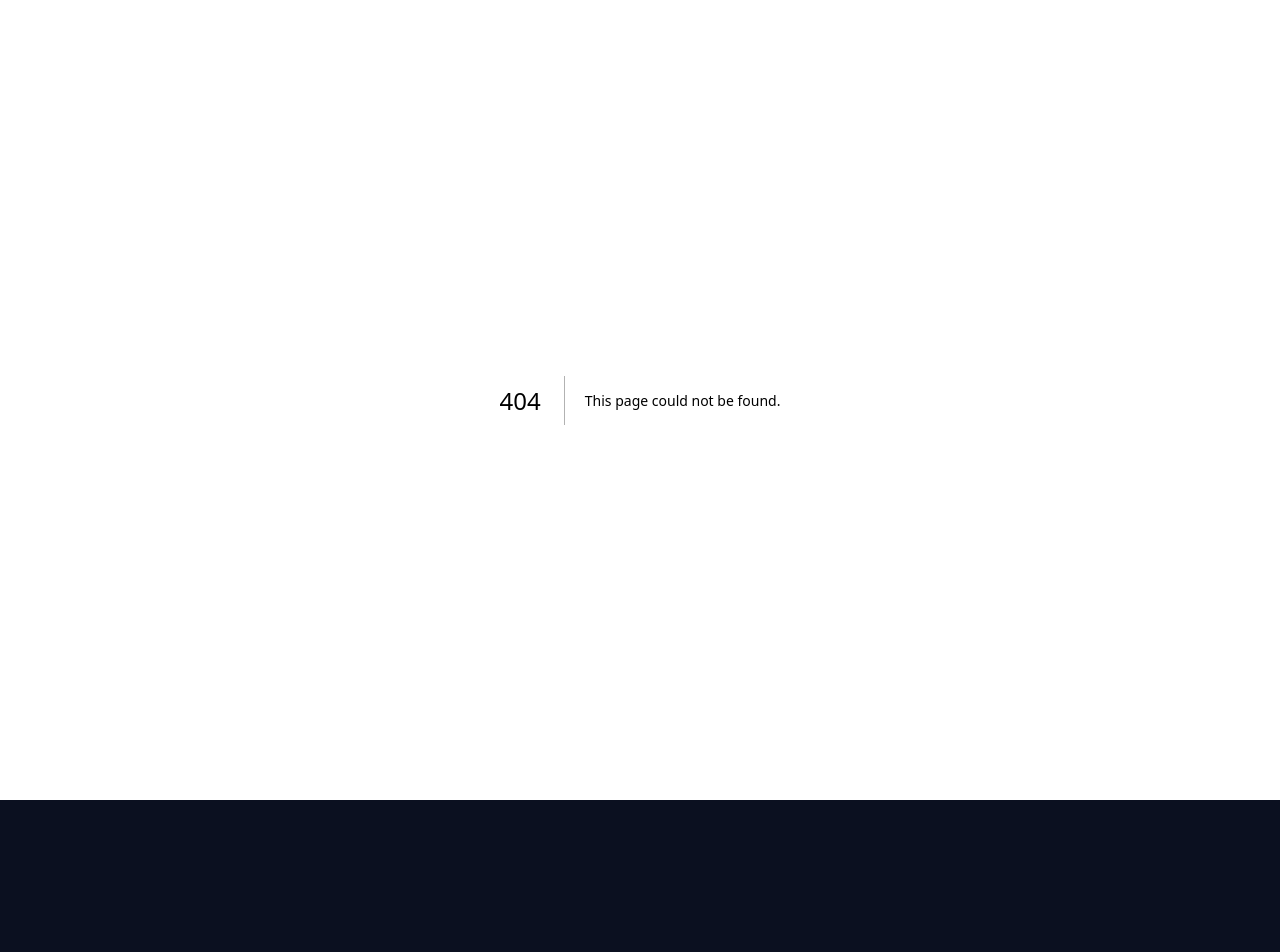
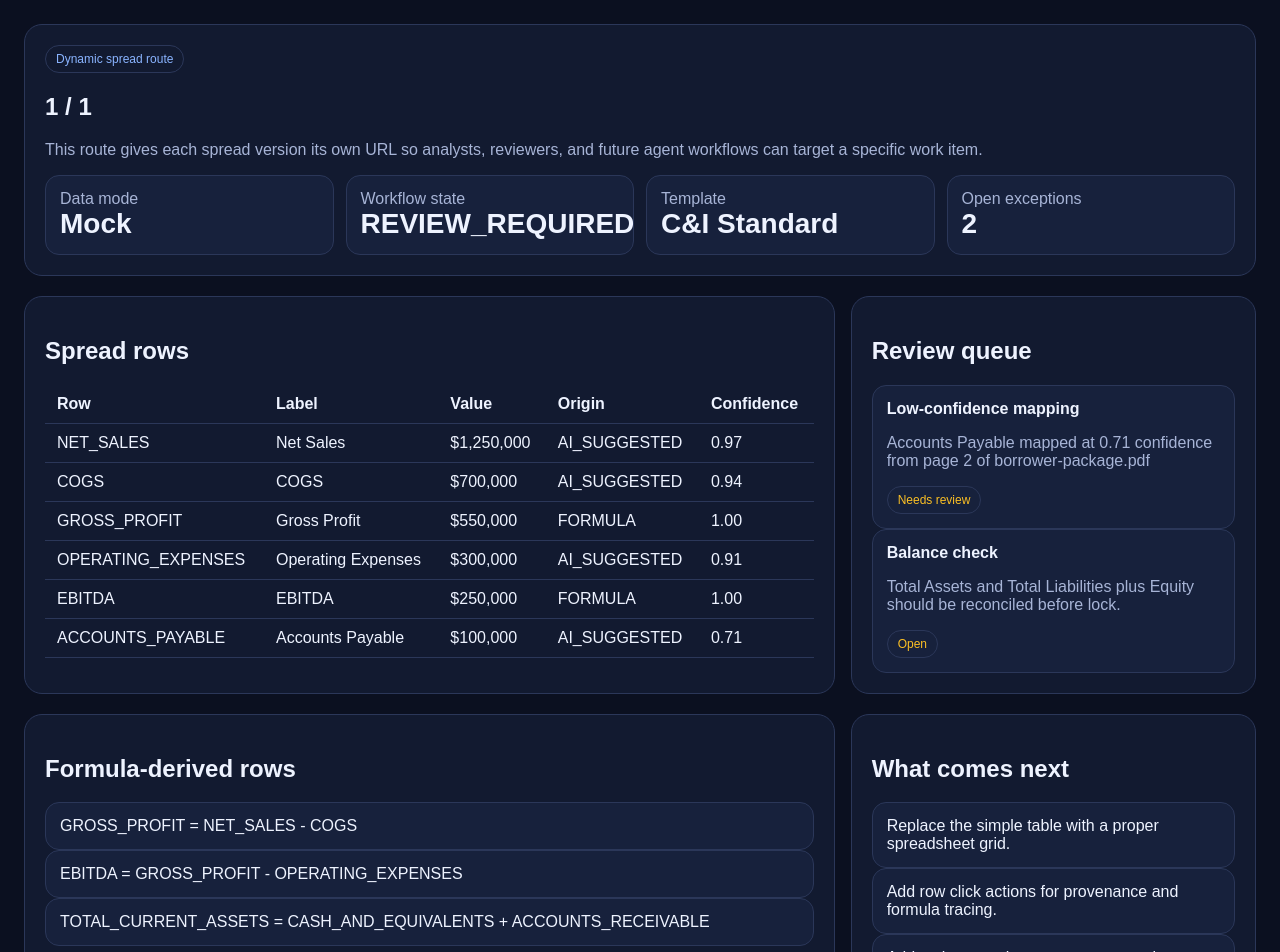
Before and after one commit to woodstr3313/Spreads, a Next.js app in the folder aws-spreads-poc/apps/analyst-workbench/: page /spreads/1/1 in a window 1280 px wide. Before the commit this address had no page. Shown: the top 952 px of the page. Before the commit the page ends 800 px from the top, so only its background shows below. Built offline with nearby package versions, Linux system fonts and the light colour scheme; no server answers.

Commit message:
Add dynamic spread workbench route

```diff
--- /dev/null
+++ b/aws-spreads-poc/apps/analyst-workbench/app/spreads/[spreadId]/[spreadVersionId]/page.tsx
@@ -0,0 +1,107 @@
+import { fetchReviewTasks, fetchSpreadVersion } from '../../../../lib/appsync-client';
+import { buildFallbackSpread, mapLiveResponsesToWorkbench } from '../../../../lib/workbench-mappers';
+
+type PageProps = {
+  params: Promise<{
+    spreadId: string;
+    spreadVersionId: string;
+  }>;
+};
+
+async function getPageData(spreadId: string, spreadVersionId: string) {
+  try {
+    const [spread, reviewTasks] = await Promise.all([
+      fetchSpreadVersion(spreadId, spreadVersionId),
+      fetchReviewTasks(spreadId)
+    ]);
+
+    return {
+      mode: 'live' as const,
+      data: mapLiveResponsesToWorkbench(spreadId, spreadVersionId, spread as never, reviewTasks as never)
+    };
+  } catch {
+    return {
+      mode: 'mock' as const,
+      data: buildFallbackSpread(spreadId, spreadVersionId)
+    };
+  }
+}
+
+export default async function SpreadVersionPage({ params }: PageProps) {
+  const { spreadId, spreadVersionId } = await params;
+  const result = await getPageData(spreadId, spreadVersionId);
+  const spread = result.data;
+
+  return (
+    <main className="page">
+      <section className="hero">
+        <div className="badge accent">Dynamic spread route</div>
+        <h1>{spread.spreadId} / {spread.spreadVersionId}</h1>
+        <p className="muted">
+          This route gives each spread version its own URL so analysts, reviewers, and future agent workflows can target a specific work item.
+        </p>
+        <div className="cards">
+          <div className="cardStat"><div className="muted">Data mode</div><div className="kpi">{result.mode === 'live' ? 'Live' : 'Mock'}</div></div>
+          <div className="cardStat"><div className="muted">Workflow state</div><div className="kpi">{spread.workflowState}</div></div>
+          <div className="cardStat"><div className="muted">Template</div><div className="kpi">{spread.templateName}</div></div>
+          <div className="cardStat"><div className="muted">Open exceptions</div><div className="kpi">{spread.openExceptions}</div></div>
+        </div>
+      </section>
+
+      <section className="twoCol">
+        <div className="panel">
+          <h2>Spread rows</h2>
+          <table className="table">
+            <thead>
+              <tr>
+                <th>Row</th>
+                <th>Label</th>
+                <th>Value</th>
+                <th>Origin</th>
+                <th>Confidence</th>
+              </tr>
+            </thead>
+            <tbody>
+              {spread.rows.map((row) => (
+                <tr key={`${row.rowId}-${row.label}`}>
+                  <td>{row.rowId}</td>
+                  <td>{row.label}</td>
+                  <td>{row.fy2025}</td>
+                  <td>{row.origin}</td>
+                  <td>{row.confidence}</td>
+                </tr>
+              ))}
+            </tbody>
+          </table>
+        </div>
+
+        <div className="panel">
+          <h2>Review queue</h2>
+          {spread.reviewQueue.length ? spread.reviewQueue.map((item) => (
+            <div className="listItem" key={`${item.title}-${item.status}`}>
+              <strong>{item.title}</strong>
+              <p className="muted">{item.detail}</p>
+              <div className="badge warn">{item.status}</div>
+            </div>
+          )) : <div className="listItem">No review tasks found.</div>}
+        </div>
+      </section>
+
+      <section className="twoCol">
+        <div className="panel">
+          <h2>Formula-derived rows</h2>
+          {spread.formulaTrace.length ? spread.formulaTrace.map((item) => (
+            <div className="listItem" key={item}>{item}</div>
+          )) : <div className="listItem">No formula rows returned yet.</div>}
+        </div>
+
+        <div className="panel">
+          <h2>What comes next</h2>
+          <div className="listItem">Replace the simple table with a proper spreadsheet grid.</div>
+          <div className="listItem">Add row click actions for provenance and formula tracing.</div>
+          <div className="listItem">Add reviewer actions to approve or reject exceptions from the UI.</div>
+        </div>
+      </section>
+    </main>
+  );
+}
```
